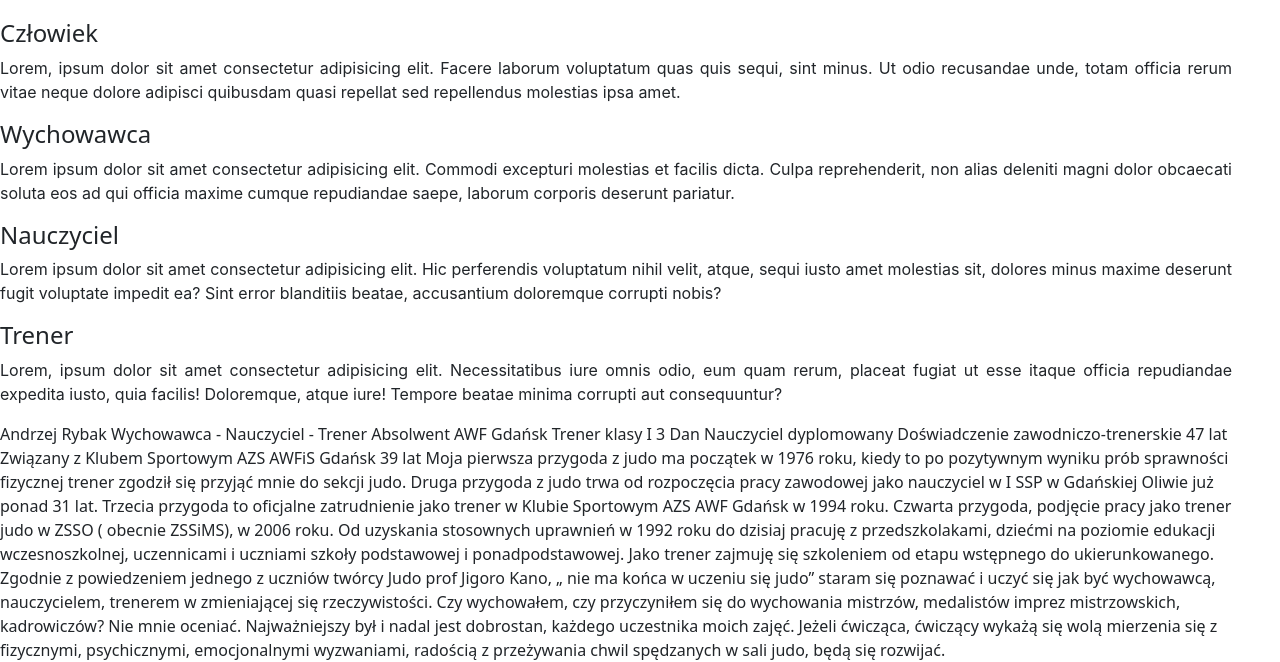
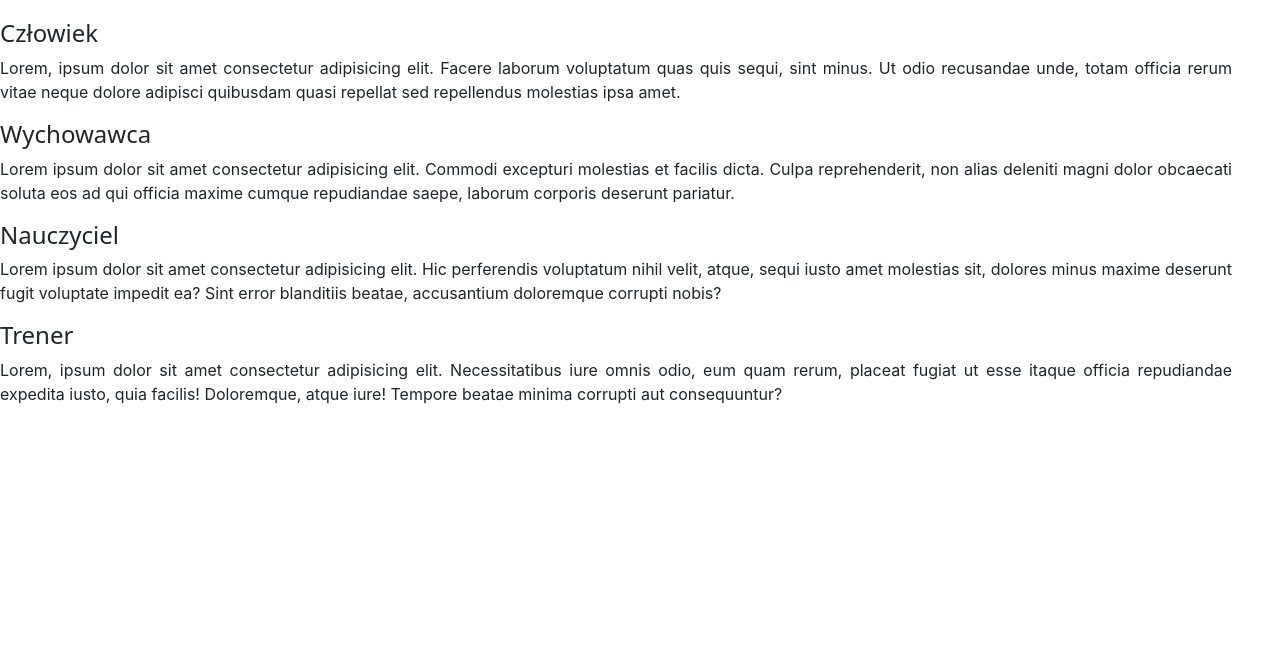
Before and after one commit to MW-00/judozaur, a website: page podstrony/trener.html in a window 1280 px wide. Shown: the part 684-1346 px from the top of the page. After the commit the page ends 1138 px from the top, so only its background shows below. Drawn offline with nearby package versions, Linux system fonts and the light colour scheme; files whose address does not match are found by name; a web font is replaced by a local one.

Commit message:
zakładka trener - update

```diff
--- a/podstrony/trener.html
+++ b/podstrony/trener.html
@@ -14,7 +14,7 @@
     }
 </style>
 
-<body class="fade-in">
+<body class="fade-in mb-5">
 
     <div class="parallax"></div>
 
@@ -39,7 +39,7 @@
             Lorem, ipsum dolor sit amet consectetur adipisicing elit. Necessitatibus iure omnis odio, eum quam rerum, placeat fugiat ut esse itaque officia repudiandae expedita iusto, quia facilis! Doloremque, atque iure! Tempore beatae minima corrupti aut consequuntur?
         </p>
 
-        Andrzej Rybak
+        <!-- Andrzej Rybak
         Wychowawca - Nauczyciel - Trener Absolwent AWF Gdańsk
         Trener klasy I
         3 Dan
@@ -56,7 +56,7 @@
         Nie mnie oceniać.
         Najważniejszy był i nadal jest dobrostan, każdego uczestnika moich zajęć.
         Jeżeli ćwicząca, ćwiczący wykażą się wolą mierzenia się z fizycznymi, psychicznymi, emocjonalnymi wyzwaniami, radością z przeżywania chwil spędzanych w sali judo, będą się rozwijać.
-
+ -->
 
     </div>
 
```
